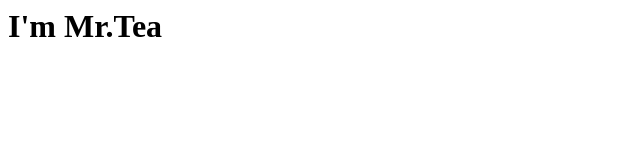
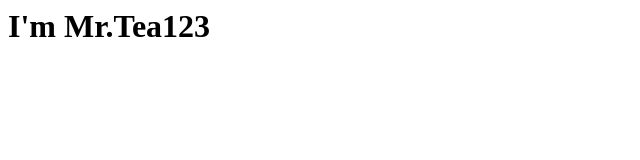
Before and after one commit to mrtea2211/tuanh, a plain HTML site: page index.html in a window 1280 px wide. Shown: the full height of the page, 0-640 px from the left. Drawn offline with Linux system fonts and the light colour scheme.

Commit message:
edit index file

```diff
--- a/index.html
+++ b/index.html
@@ -1,6 +1,6 @@
 <html>
 <head></head>
 <body>
-  <h1>I'm Mr.Tea</h1>
+  <h1>I'm Mr.Tea123</h1>
 </body>
 </html>
```
Also changed, not shown: 1 other file.
